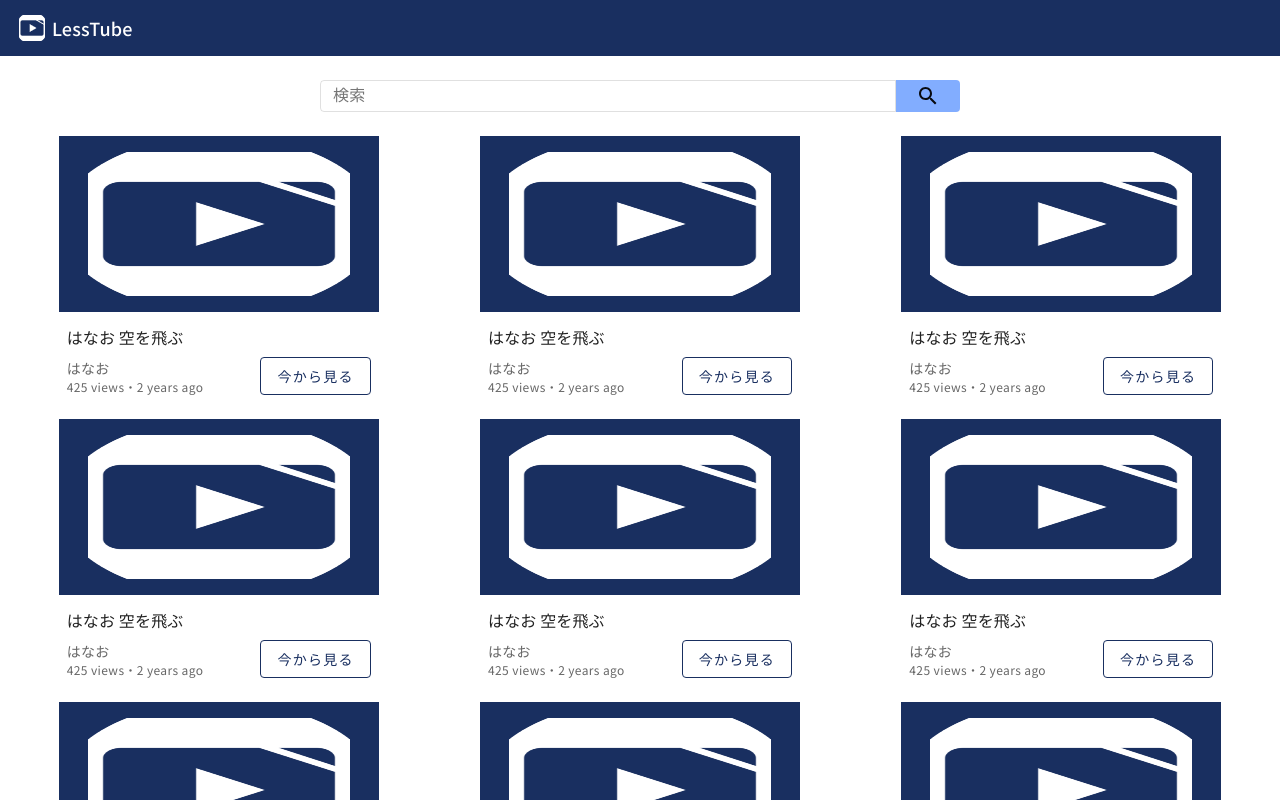
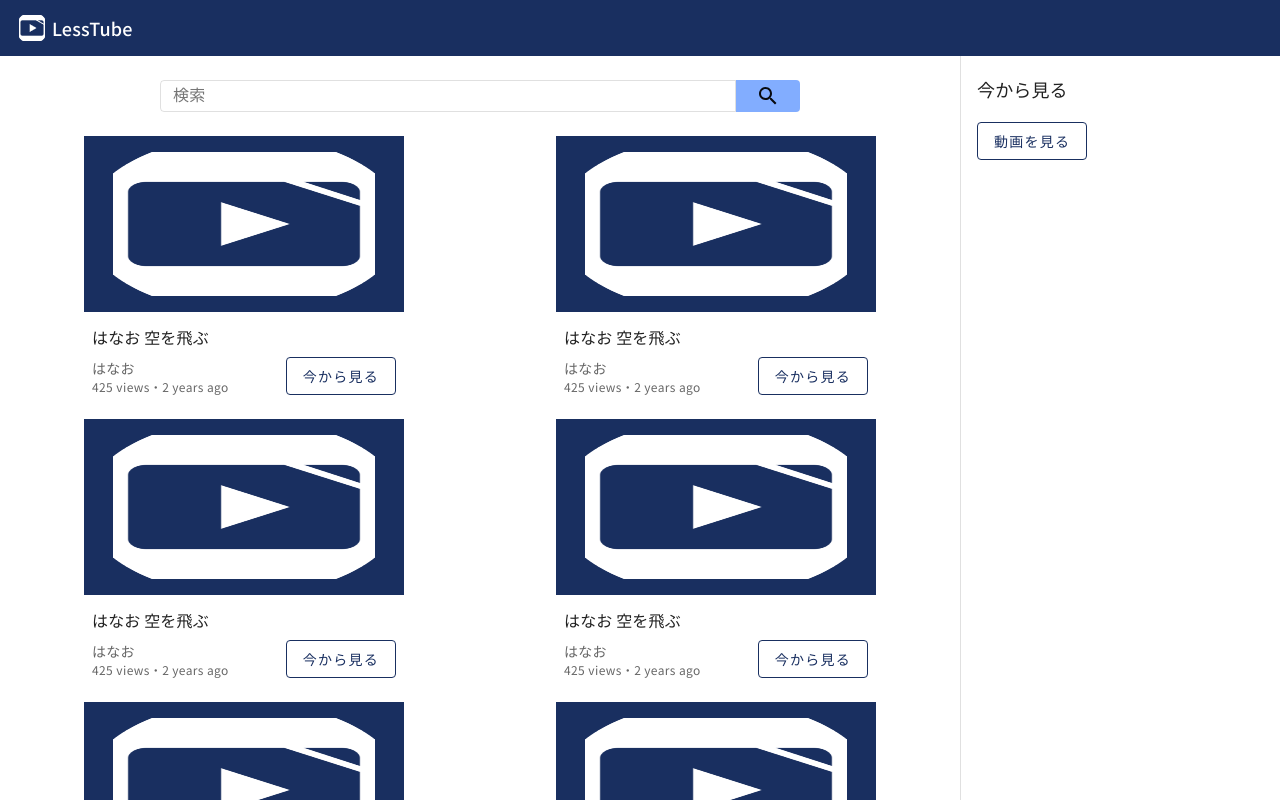
Before and after one commit to minguu42/lesstube, a Next.js app: page / in a window 1280 px wide. Shown: the top 800 px of the page. Built offline with nearby package versions, Linux system fonts and the light colour scheme.

Commit message:
<VideoCardSheet> の作成

```diff
--- /dev/null
+++ b/src/components/home/VideoCardSheet/index.tsx
@@ -0,0 +1,18 @@
+import { useState } from "react";
+
+import styles from "./styles.module.scss";
+
+export const VideoCardSheet = (): JSX.Element => (
+  <div className={styles.container}>
+    <h3 className={styles.title}>今から見る</h3>
+    <button className={styles.watchButton}>動画を見る</button>
+  </div>
+);
+
+const VideoCardSheetContainer = (): JSX.Element => {
+  const [isOpen] = useState(true);
+
+  return <>{isOpen && <VideoCardSheet />}</>;
+};
+
+export default VideoCardSheetContainer;
--- /dev/null
+++ b/src/components/home/VideoCardSheet/styles.module.scss
@@ -0,0 +1,27 @@
+@use "src/styles/variables";
+
+.container {
+  width: 320px;
+  padding: 20px 16px;
+  background-color: var(--c-surface);
+  border-left: 1px solid var(--c-outline);
+}
+
+.title {
+  margin-bottom: 20px;
+  color: var(--c-on-surface-high);
+  @include variables.headline6;
+}
+
+.watchButton {
+  padding: 8px 16px;
+  color: var(--c-primary);
+  background-color: var(--c-surface);
+  border: 1px solid var(--c-primary);
+  border-radius: 4px;
+  @include variables.button;
+
+  &:hover {
+    background-color: var(--c-surface-hover);
+  }
+}
--- a/src/pages/index.tsx
+++ b/src/pages/index.tsx
@@ -4,6 +4,7 @@ import Head from "next/head";
 import TopAppBar from "components/common/TopAppBar";
 import SearchBar from "components/home/SearchBar";
 import VideoList from "components/home/VideoList";
+import VideoCardSheet from "components/home/VideoCardSheet";
 import styles from "./styles.module.scss";
 
 const Home: NextPage = () => {
@@ -18,10 +19,13 @@ const Home: NextPage = () => {
       </Head>
 
       <TopAppBar />
-      <main className={styles.main}>
-        <SearchBar />
-        <VideoList />
-      </main>
+      <div className={styles.sideSheetLayout}>
+        <main className={styles.main}>
+          <SearchBar />
+          <VideoList />
+        </main>
+        <VideoCardSheet />
+      </div>
     </div>
   );
 };
--- a/src/pages/styles.module.scss
+++ b/src/pages/styles.module.scss
@@ -1,5 +1,10 @@
+.sideSheetLayout {
+  display: flex;
+}
+
 .main {
   display: flex;
+  flex: 1 1 0;
   flex-direction: column;
   gap: 24px;
   align-items: center;
```
